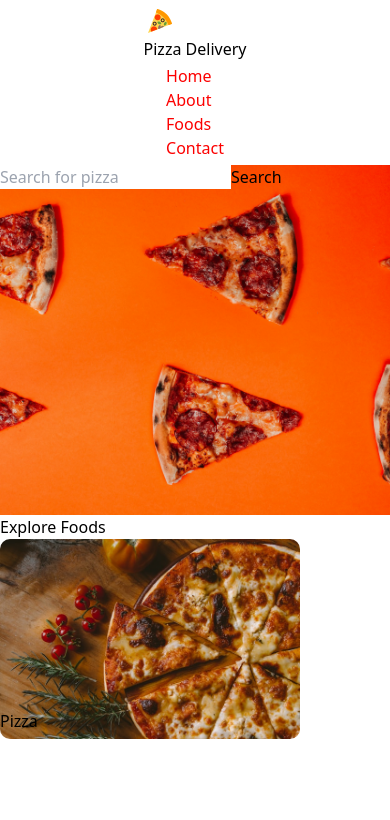
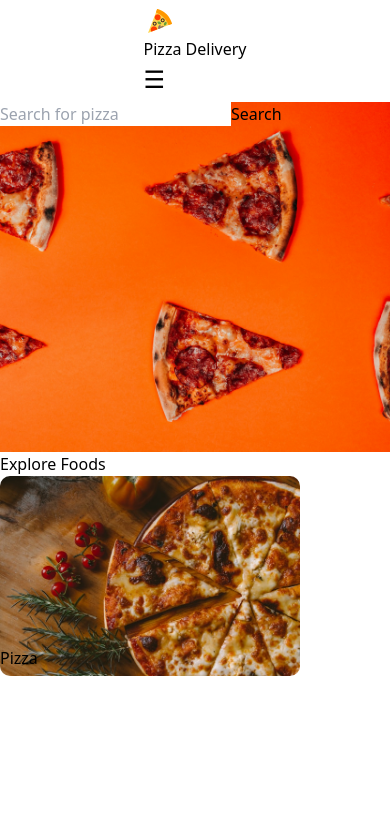
Before and after one commit to HasnainAli313/food-delivery, a React (Vite) app: page / in a window 390 px wide. Shown: the top 820 px of the page. Built offline with nearby package versions, Linux system fonts and the light colour scheme.

Commit message:
added Hamburger

```diff
--- a/src/components/Cart.jsx
+++ b/src/components/Cart.jsx
@@ -1,7 +1,7 @@
 function Cart(props) {
   return (
     <>
-          <div className='bg-white   w-[45%] rounded-md flex gap-4 m-1   p-5 '>
+          <div className='bg-white   md:w-[45%] rounded-md flex gap-4 m-1   p-5 '>
                 <div>
                     <img style={{height:"90px",width:"90px" , borderRadius:"10px"}} src={props.image} alt="" />
                 </div>
--- a/src/components/ExploreFoods.jsx
+++ b/src/components/ExploreFoods.jsx
@@ -5,7 +5,7 @@ import img3 from "../assets/pizza3.jpg"
 function ExploreFoods() {
   return (
     <>
-    <section>
+    <section id="about">
         <h3 className='text-center p-5 '>Explore Foods</h3>
     <div className='explore-food flex flex-wrap md:gap-16 justify-around p-3  '>
        <div className=' text-center text-white rounded-3 pizza '>
--- a/src/components/FoodMenu.jsx
+++ b/src/components/FoodMenu.jsx
@@ -8,10 +8,10 @@ import img6 from "../assets/6.jpg"
 
 function FoodMenu() {
   return (
-    <section className='bg-[#F8F9FA]  '>
+    <section id='foods' className='bg-[#F8F9FA]  '>
         <h3 className='text-center  mt-10 p-5 '>Food Menu</h3>
-        <div className=' '>
-        <div className='food-menu flex  justify-evenly  flex-wrap '>
+        <div >
+        <div className='food-menu flex  md:flex-row flex-col  justify-center md:justify-evenly  flex-wrap '>
           <Cart foodTitle="Margherita" price="$2.5" image={img1}/>
           <Cart foodTitle="Pizzette Montanare" price="$3.6" image={img2}/>
           <Cart foodTitle="Quattro Formaggi" price="$4.6" image={img3}/>
--- a/src/components/Footer.jsx
+++ b/src/components/Footer.jsx
@@ -1,4 +1,3 @@
-import React from 'react'
 import facebook from "../assets/facebook.png"
 import instagram from "../assets/instagram.png"
 import twitter from "../assets/twitter.png"
@@ -6,7 +5,7 @@ import twitter from "../assets/twitter.png"
 function Footer() {
   return (
    <>
-    <footer className=''>
+    <footer id="contact" className=''>
         <div className='flex gap-3 justify-center p-3'>
         <a href="https://facebook.com">
             <img style={{width:"30px"}} src={facebook} alt="" />
--- a/src/components/Hero.jsx
+++ b/src/components/Hero.jsx
@@ -1,7 +1,7 @@
 
 function Hero() {
   return (
-    <section className='hero flex  flex-col place-content-center'>
+    <section id="home" className='hero flex  flex-col place-content-center'>
         <div className="text-center">
         <input className=' w-[50%]  p-1' type="text" placeholder='Search for pizza' />
         <button className='m-2 p-1  rounded-md bg-red-600 hover:bg-red-800 font-semibold text-white w-[90px] border border-white '>Search</button>
--- a/src/components/Navbar.jsx
+++ b/src/components/Navbar.jsx
@@ -1,13 +1,53 @@
-import icon from "../assets/icons8-pizza-32.png"
+// import icon from "../assets/icons8-pizza-32.png"
+
+// function Navbar() {
+//   return (
+//     <nav className='nav-bar'>
+//         <div  className=' flex gap-2'>
+//             <img src={icon} alt="" />
+//             <h1 className="text-xl font-semibold">Pizza Delivery</h1>
+//         </div>
+//         <ul className='text-xl font-semibold flex gap-3  p-3 '>
+//             <li>
+//                 <a className='navlink' href='#'>Home</a>
+//             </li>
+//             <li>
+//                 <a className='navlink' href='#about'>About</a>
+//             </li>
+//             <li>
+//                 <a className='navlink' href='#foods'>Foods</a>
+//             </li>
+//             <li>
+//                 <a className='navlink' href='#contact'>Contact</a>
+//             </li>
+//         </ul>
+//     </nav>
+//   )
+// }
+
+// export default Navbar
+
+
+import React, { useState } from 'react';
+import icon from "../assets/icons8-pizza-32.png";
 
 function Navbar() {
+  const [isOpen, setIsOpen] = useState(false);
+
+  const handleToggle = () => {
+    setIsOpen(!isOpen);
+  };
+
   return (
     <nav className='nav-bar'>
-        <div  className=' flex gap-2'>
+      <div className='flex gap-2'>
         <img src={icon} alt="" />
-            <h6>Pizza Delivery</h6>
+        <h1 className="text-xl font-semibold">Pizza Delivery</h1>
+        <button className='hamburger' onClick={handleToggle}>
+          &#9776;
+        </button>
       </div>
-        <ul className='flex gap-3  p-3 '>
+      <ul className={`text-xl font-semibold flex gap-3 p-3 ${isOpen ? 'open' : ''}`}>
         <li>
           <a className='navlink' href='#'>Home</a>
         </li>
@@ -22,7 +62,7 @@ function Navbar() {
         </li>
       </ul>
     </nav>
-  )
+  );
 }
 
-export default Navbar
+export default Navbar;
--- a/src/index.css
+++ b/src/index.css
@@ -7,6 +7,48 @@
     padding: 0px;
     box-sizing: border-box;
 }
+html{
+  scroll-behavior: smooth;
+}
+/* Hamburger */
+.nav-bar {
+    position: relative;
+  }
+
+  .hamburger {
+    display: none;
+    font-size: 24px;
+    background: none;
+    border: none;
+    cursor: pointer;
+  }
+
+  .nav-bar ul {
+    display: flex;
+  }
+
+  .nav-bar ul.open {
+    display: block;
+  }
+
+  .navlink {
+    text-decoration: none;
+    color: black;
+    padding-bottom: 5px;
+  }
+
+  @media (max-width: 768px) {
+    .nav-bar ul {
+      display: none;
+      flex-direction: column;
+    }
+
+    .hamburger {
+      display: block;
+    }
+  }
+
+
 /* Navbar */
 .nav-bar{
     display: flex;
```
Lines whose indentation alone changed are shown as unchanged.
